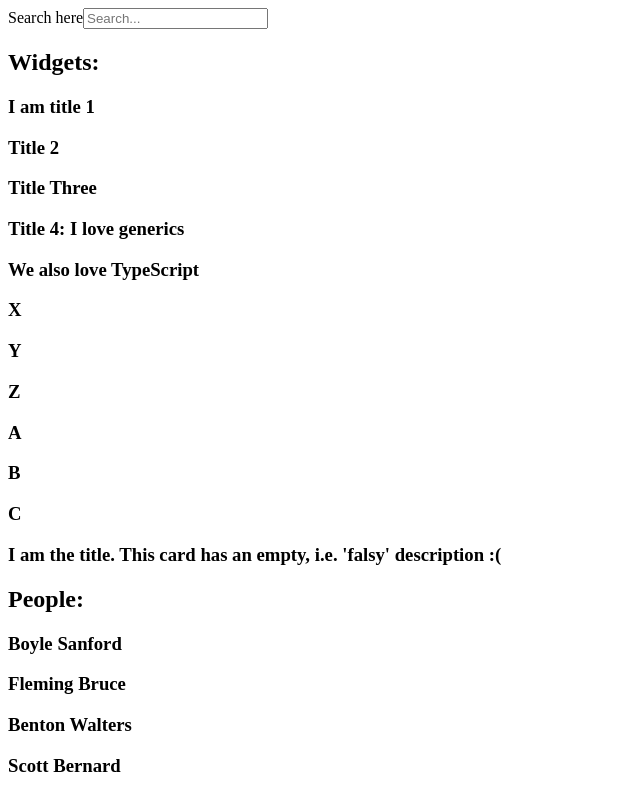
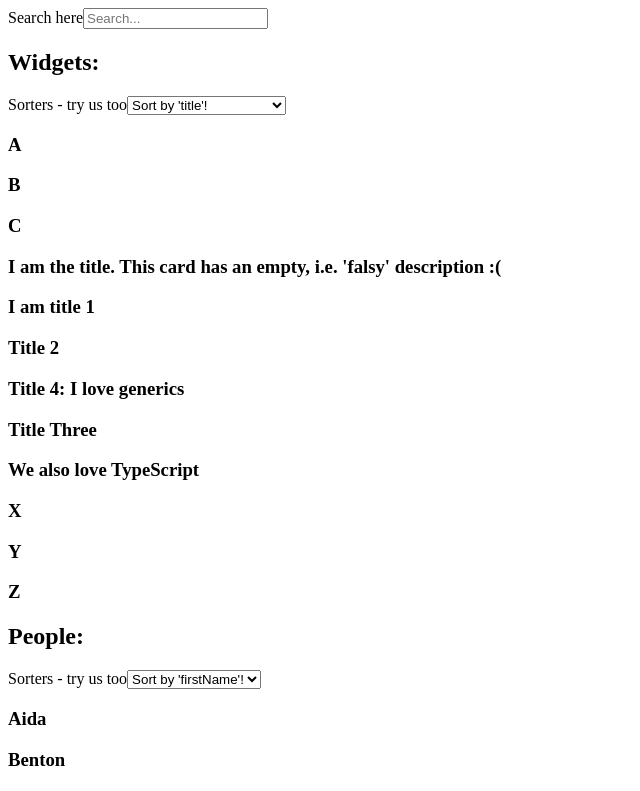
Before and after one commit to hi-rubygrey/Typescript-Crafting-a-Generic-Search-Function, a React (Create React App) app: page / in a window 1280 px wide. Shown: the top 791 px of the page, without its empty margins (0-640 px from the left). Built offline with nearby package versions, Linux system fonts and the light colour scheme.

Commit message:
Creating a Generic Sort React Component

```diff
--- a/src/App.tsx
+++ b/src/App.tsx
@@ -1,30 +1,57 @@
 import * as React from "react";
-import { useState } from 'react';
-import widgets from './mock-data/widgets';
-import people from './mock-data/people';
-import genericSearch from './utils/genericSearch'
-import { SearchInput } from './components/SearchInput';
+import { useState } from "react";
+import widgets from "./mock-data/widgets";
+import people from "./mock-data/people";
+import { IPerson } from "./interfaces/IPerson";
+import { IWidget } from "./interfaces/IWidget";
+import { ISortProperty } from "./interfaces/ISortProperty";
+import genericSearch from "./utils/genericSearch";
+import { SearchInput } from "./components/SearchInput";
+import { Sorters } from "./components/Sorters";
+import { genericSort } from "./utils/genericSort";
+
 function App() {
   const [query, setQuery] = useState("");
+  const [widgetSortProperty, setWidgetSortProperty] = useState<
+    ISortProperty<IWidget>
+  >({ property: "title" });
+  const [personSortProperty, setPersonSortProperty] = useState<
+    ISortProperty<IPerson>
+  >({ property: "firstName" });
   return (
     <>
-      <SearchInput setSearchQuery={setQuery}/>
-      {/* {widgets.filter((widget) => genericSearch(widget, "title", query)).map(widget => {
-      return (
-          <h3>{widget.title}</h3>
-      )
-      })} */}
+      <SearchInput setSearchQuery={setQuery} />
       <h2>Widgets:</h2>
-      {widgets.map(widget => {
-        return (
-          <h3 key={widget.id}>{widget.title}</h3>
-        )
+      <Sorters
+        setSortProperty={(property) => setWidgetSortProperty({ property })}
+        object={widgets[0]}
+      />
+      {widgets
+        .sort((a, b) => genericSort(a, b, widgetSortProperty.property))
+        .map((widget) => {
+          return <h3>{widget.title}</h3>;
+        })}
+      <h2>People:</h2>
+      <Sorters
+        setSortProperty={(property) => setPersonSortProperty({ property })}
+        object={people[0]}
+      />
+      {people
+        .sort((a, b) => genericSort(a, b, personSortProperty.property))
+        .map((person) => {
+          return <h3>{person.firstName}</h3>;
+        })}
+      <h2>Widgets:</h2>
+      {widgets.map((widget) => {
+        return <h3 key={widget.id}>{widget.title}</h3>;
       })}
       <h2>People:</h2>
       {people.map((person, index) => {
         return (
-          <h3 key={index}>{person.firstName} {person.lastName}</h3>
-        )
+          <h3 key={index}>
+            {person.firstName} {person.lastName}
+          </h3>
+        );
       })}
     </>
   );
--- /dev/null
+++ b/src/components/Sorters.tsx
@@ -0,0 +1,26 @@
+import * as React from 'react';
+
+export interface ISortersProps<T> {
+  object: T;
+  setSortProperty: (property: keyof T) => void;
+}
+export function Sorters<T>(props: ISortersProps<T>) {
+  const { object, setSortProperty } = props;
+  return (
+    <>
+      <label htmlFor="sorters">Sorters - try us too</label>
+      <select
+        id="sorters"
+        onChange={(event) => setSortProperty(event.target.value as any)}
+        >
+        {Object.keys(object).map(key => {
+          return (
+            <option key={key} value={key}>
+              Sort by '{key}'!
+            </option>
+          )
+        })}
+      </select>
+    </>
+  )
+}
--- /dev/null
+++ b/src/interfaces/ISortProperty.ts
@@ -0,0 +1,3 @@
+export interface ISortProperty<T> {
+  property: keyof T;
+}
--- a/src/interfaces/IWidget.ts
+++ b/src/interfaces/IWidget.ts
@@ -1,4 +1,4 @@
-export default interface IWidget {
+export interface IWidget {
   title: string;
   description: string;
   id: number;
--- a/src/mock-data/people.ts
+++ b/src/mock-data/people.ts
@@ -1,4 +1,4 @@
-import IPerson from "../interfaces/IPerson";
+import { IPerson } from "../interfaces/IPerson";
 
 const people: Array<IPerson> = [
   {
--- /dev/null
+++ b/src/utils/genericSort.ts
@@ -0,0 +1,9 @@
+export const genericSort = <T>(a: T, b: T, property: keyof T) => {
+    if (a[property] > b[property]) {
+        return 1;
+    }
+    if (a[property] < b[property]) {
+        return -1;
+    }
+    return 0;
+}
```
Also changed, not shown: doc/泛型.md (added, +3 -0 lines), src/interfaces/IPerson.ts (+5 -5 lines), src/mock-data/widgets.ts (+19 -17 lines). Lines whose indentation alone changed are shown as unchanged.
